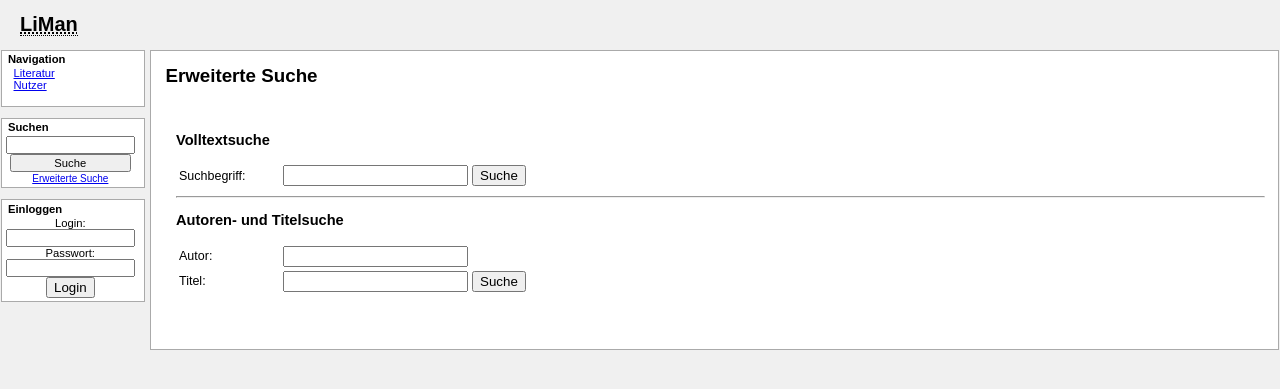
After one commit to BackupTheBerlios/liman-svn, a PHP site: page /searchmore.php in a window 1280 px wide. The commit adds this page. Shown: the top 389 px of the page. Run offline with PHP 8.4, Linux system fonts and the light colour scheme.

Commit message:
- Prototyp "Erweiterte Suche"

```diff
--- a/trunk/design/liman.css
+++ b/trunk/design/liman.css
@@ -80,6 +80,10 @@ h1 {
 	border: 1px solid black;
 	border-collapse: collapse;
 }
+#searchmore td {
+	width:100px;
+}
+
 
 #searchresult td, #searchresult th,  #userlist th{
 	border: 1px solid black;
--- a/trunk/include/header.php
+++ b/trunk/include/header.php
@@ -50,6 +50,7 @@
 						<div>
 						<input name="search" value="" type="text">
 						<input value="Suche" type="submit">
+						<font size=1><a href="searchmore.php">Erweiterte Suche</a></font>
 						</div>
 					</form>
 				</div>
--- a/trunk/litmod.php
+++ b/trunk/litmod.php
@@ -15,7 +15,6 @@
 			</tr>
 			<tr>
 				<th scope="row">Autor:<br>
-				<span style="font-size:8px">(Mehrere Autoren durch<br> Kommata trennen)</span>				</th>
 				<td><input type="text"></td>
 			</tr>
 			<tr>
--- /dev/null
+++ b/trunk/searchmore.php
@@ -0,0 +1,42 @@
+<?php
+	$title = "Erweiterte Suche";
+	//$extracss = "home.css";
+
+	require("include/header.php");
+?>
+<div id="cfront" class="content">
+	<br><br>
+	<h3>Volltextsuche</h3>
+	<table id="searchmore">
+		<tbody>
+			<tr>
+				<td scope=row>Suchbegriff:</td>
+				<td><input></td>
+				<td><input type="submit" value="Suche"></td>
+			</tr>
+		</tbody>
+	</table>
+
+	<hr>
+	<h3>Autoren- und Titelsuche</h3>
+
+	<table id="searchmore">
+		<tbody>
+			<tr>
+				<td scope=row>Autor:</td>
+				<td><input></td>
+				<td>&nbsp;</td>
+			</tr>
+			<tr>
+				<td scope=row>Titel:</td>
+				<td><input></td>
+				<td><input type="submit" value="Suche"></td>
+			</tr>
+		</tbody>
+	</table><br><br>
+
+	<br>
+
+
+</div>
+<?php	require("include/footer.php"); ?>
```
